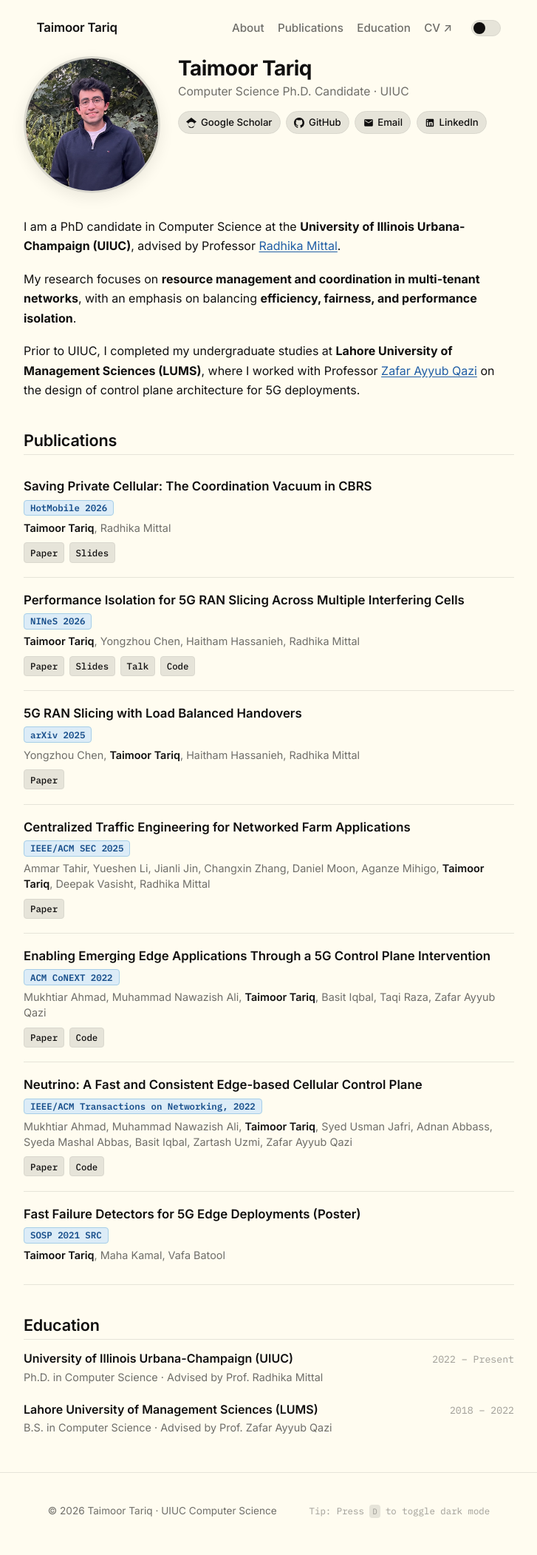
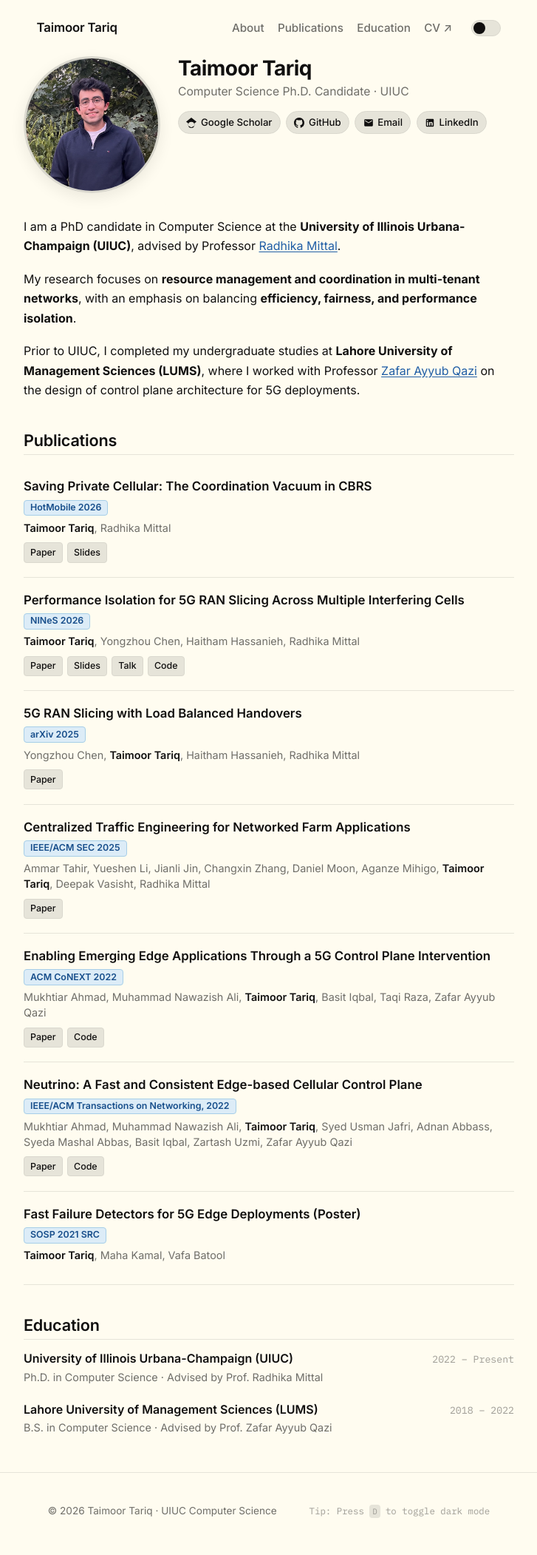
Before and after one commit to taimoortt/taimoortt.github.io, a Jekyll site: the page built from _pages/about.md, in a window 1280 px wide. Shown: the whole page at 74% size, without its empty margins (276-1003 px from the left). Built offline with Jekyll 4.4.1, drawn with Linux system fonts in a browser that asks for light colours.

Commit message:
Use Inter for publication labels

```diff
--- a/assets/css/main.scss
+++ b/assets/css/main.scss
@@ -467,7 +467,7 @@ main {
   padding: 0.15rem 0.5rem;
   font-size: 0.775rem;
   font-weight: 600;
-  font-family: var(--font-mono);
+  font-family: var(--font-ui);
   border-radius: 4px;
   background-color: var(--badge-bg);
   color: var(--badge-tx);
@@ -499,7 +499,7 @@ main {
   align-items: center;
   padding: 0.15rem 0.5rem;
   font-size: 0.775rem;
-  font-family: var(--font-mono);
+  font-family: var(--font-ui);
   font-weight: 500;
   border-radius: 4px;
   background-color: var(--color-ui-normal);
```
